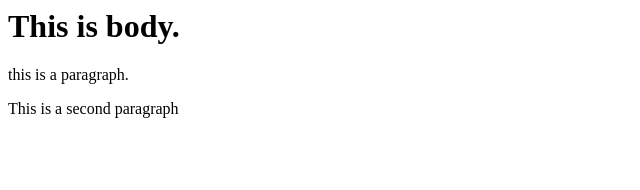
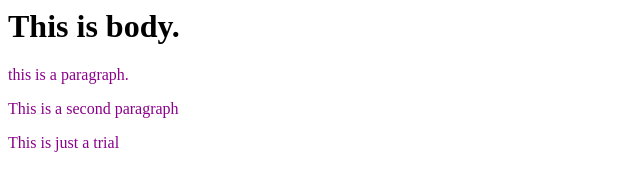
Before and after one commit to abhay1597/git_test, a website: page index.html in a window 1280 px wide. Shown: the whole page, without its empty margins (0-640 px from the left). Drawn offline with Linux system fonts and the light colour scheme.

Commit message:
fourth commit

```diff
--- a/index.html
+++ b/index.html
@@ -1,10 +1,16 @@
 <html>
     <head>
+        <style>
+            p{
+                color: darkmagenta;
+            }
+        </style>
     </head>
 
     <body>
         <h1>This is body.</h1>
         <p>this is a paragraph.</p>
         <p>This is a second paragraph</p>
+        <p>This is just a trial</p>
     </body>
 </html>
```
Also changed, not shown: package.json (added, +24 -0 lines), 2 other files.
